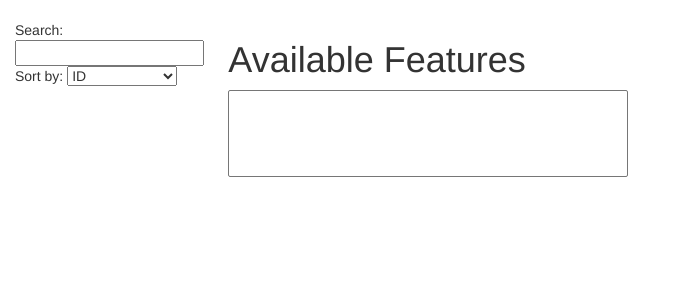
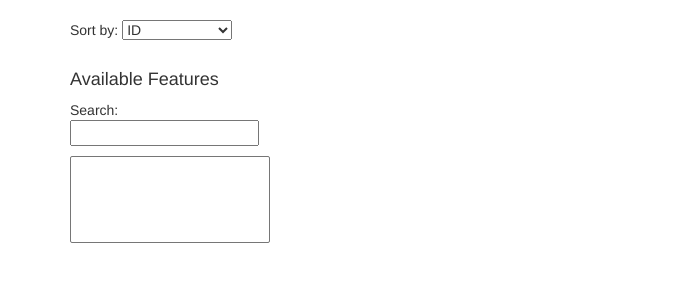
Before and after one commit to o-n-e/feature-chooser, a website: page app/index.html in a window 1280 px wide. Shown: the whole page, without its empty margins (0-676 px from the left). Drawn offline with nearby package versions, Linux system fonts and the light colour scheme.

Commit message:
9. Style it!

```diff
--- a/app/index.html
+++ b/app/index.html
@@ -10,33 +10,31 @@
 </head>
 <body ng-controller="FeatureCtrl">
 
-<div class="container-fluid">
+<div class="container">
+
+  <p>Sort by:
+    <select ng-model="orderProp">
+      <option value="id">ID</option>
+      <option value="displayName">Display Name</option>
+    </select>
+
   <div class="row">
-    <div class="col-md-2">
-      <!--Sidebar content-->
-
-      Search: <input ng-model="query">
-
-      <p>Sort by:
-      <select ng-model="orderProp">
-        <option value="id">ID</option>
-        <option value="displayName">Display Name</option>
-      </select>
-
-    </div>
-    <div class="col-md-10">
-      <!--Body content-->
-
-      <h1>Available Features</h1>
+  <p>
+    <div class="col-xs-2">
+      <h4>Available Features</h4>
+      Search: <input ng-model="query"></p>
+<p>
       <select size="5"
               multiple
               ng-model="available"
               ng-options="feature as feature.displayName for feature in availibleFeatures | filter:query | orderBy:orderProp"
-              style="width: 400px"
-      ></select>
+              style="width: 200px">
 
+      </select></p>
     </div>
+
   </div>
+
 </div>
 
 </body>
--- a/docs/user_stories.txt
+++ b/docs/user_stories.txt
@@ -1,8 +1,6 @@
-
+9. Style it!
 
 - backlog
-Style it!
-
 
 - complete -
 x 1. Show something in the browser
```
